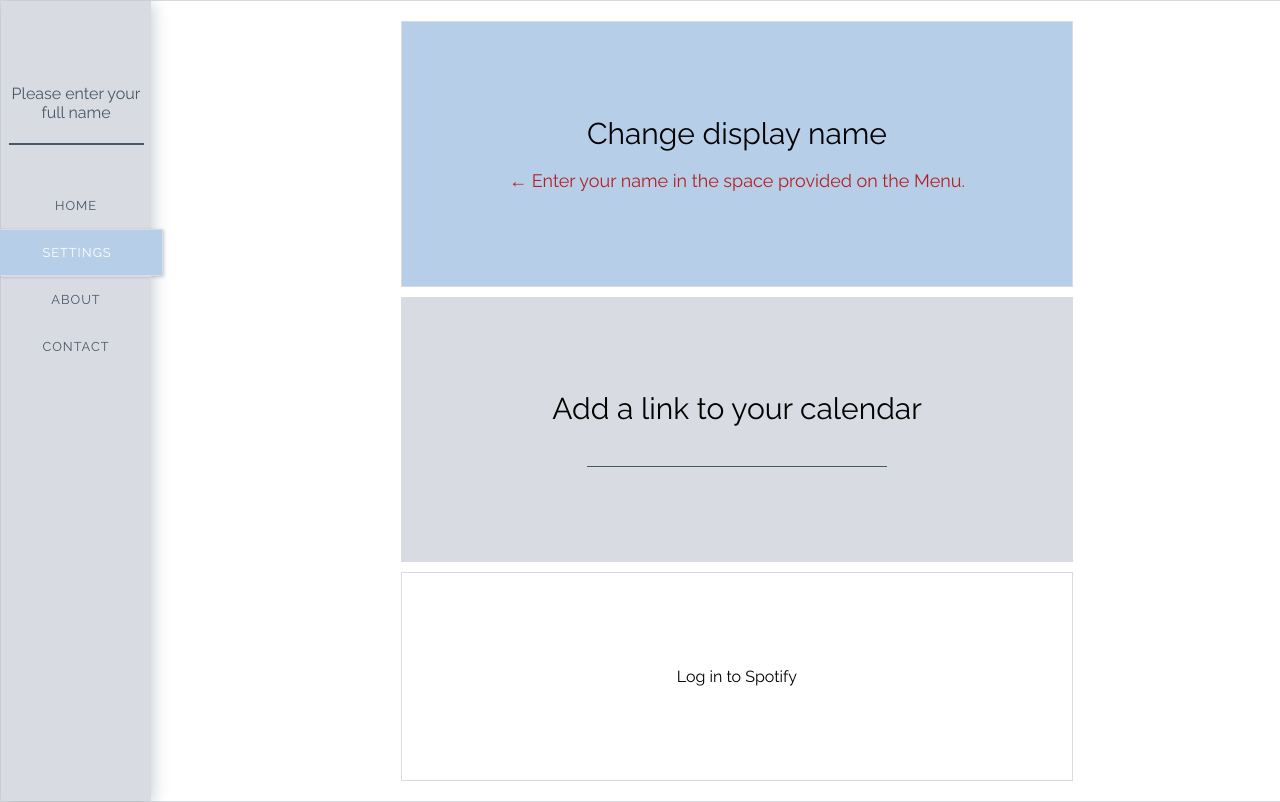
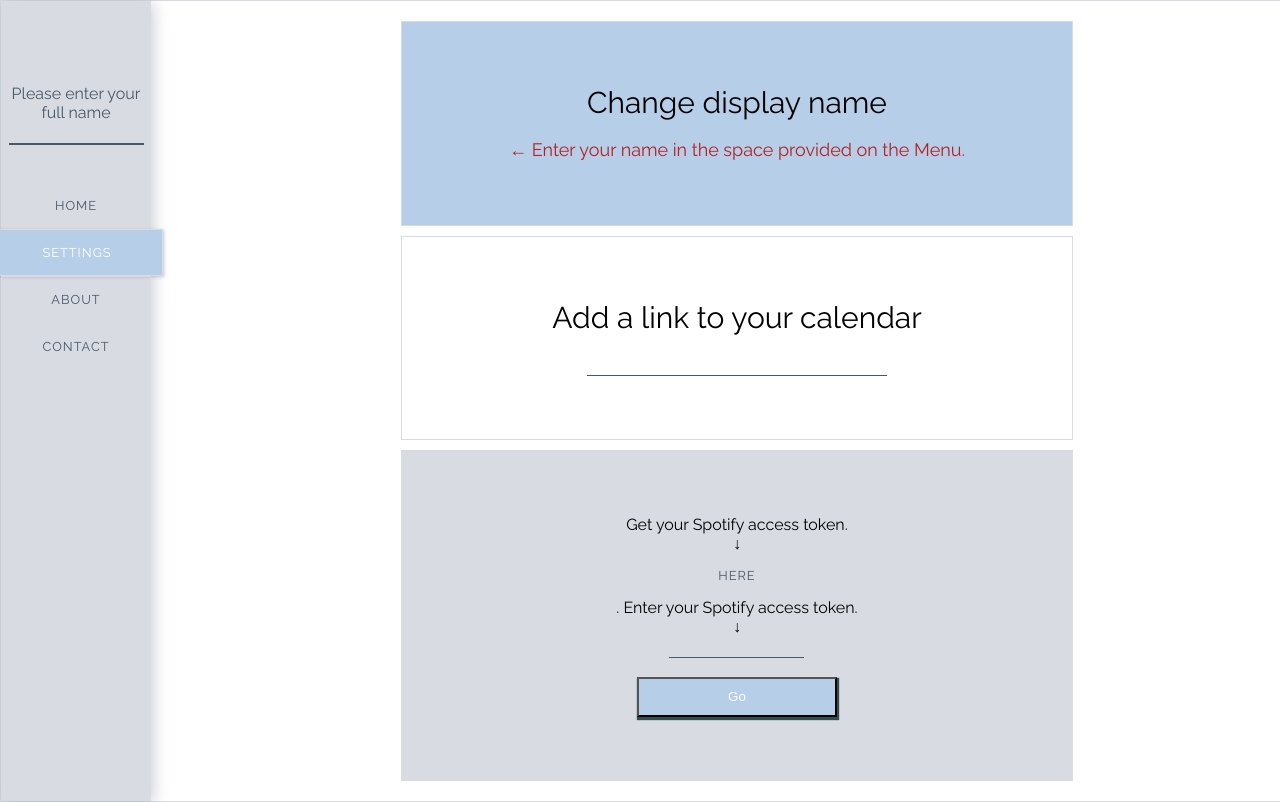
Before and after one commit to emilyannemoses/dashboard-react, a React (Create React App) app: page /settings in a window 1280 px wide. Built offline with nearby package versions, Linux system fonts and the light colour scheme; a web font is replaced by a local one.

Commit message:
seems to be working 🤔

```diff
--- a/src/App/App.js
+++ b/src/App/App.js
@@ -10,7 +10,7 @@ class App extends Component {
       nameVal: '',
       greetingToggle: false,
       calendarHref: ''
-    };
+    }
   }
   componentDidMount(){
     if (localStorage.names) {
--- a/src/Home/Home.js
+++ b/src/Home/Home.js
@@ -20,11 +20,11 @@ class Home extends Component {
                 </div>
 
                 <div className="block two">
-                    <Weather />
+                    <Music />
                 </div>
 
                 <div className="block three">
-                    <Music />
+                    <Weather />
                 </div>
 
                 <div className="block four">
--- a/src/Home/Music/Music.css
+++ b/src/Home/Music/Music.css
@@ -1,5 +1,5 @@
-.three {
-    grid-area: three;
+.two {
+    grid-area: two;
     grid-column: 1;
     border: 1px solid #d8dbe2;
     text-align: center;
--- a/src/Home/Music/Music.js
+++ b/src/Home/Music/Music.js
@@ -1,34 +1,48 @@
-import React from 'react';
+import React, {Component} from 'react';
 import './Music.css'
+import {Link} from 'react-router-dom';
+import Spotify from '../../spotify'
 
-function Music() {
+class Music extends Component {
+    constructor(props) {
+        super(props);
+        this.state = {
+            spotify: Spotify
+        }
+        this.playerCheckInterval = null;
+      }
+    render() {
+        console.log("Music: ",Spotify)
         return (
             <div>
+                { Spotify.error && <p>Error: {Spotify.error }</p>}
                 <div className="music">
                     now playing on spotify
                 </div>
+                { Spotify.loggedIn ? (
                     <div className="info">
-                <div className="progress-bar">
-                    <div className="time--current">1:25</div>
-                    <div className="time--total">-3:25</div>
-                    <div className="fill"></div>
-                </div>
                         <div className="currently-playing">
-                    <h2 className="song-name">Paris in the Rain</h2>
-                    <h3 className="artist-name">Lauv</h3>
+                            <h2 className="song-name">{Spotify.albumName}</h2>
+                            <h2 className="song-name">{Spotify.trackName}</h2>
+                            <h3 className="artist-name">{Spotify.artistName}</h3>
                         </div>
                         <div className="controls">
-                    <div className="option"><i className="fas fa-bars"></i></div>
-                    <div className="volume"><i className="fas fa-volume-up"></i></div>
-                    <div className="previous"><i className="fas fa-backward"></i></div>
-                    <div className="play"><i className="fas fa-play"></i></div>
-                    <div className="next"><i className="fas fa-forward"></i></div>
-                    <div className="shuffle"><i className="fas fa-random"></i></div>
-                    <div className="add"><i className="fas fa-plus"></i></div>
+                            {/* <div className="option"><i className="fas fa-bars"></i></div> */}
+                            {/* <div className="volume"><i className="fas fa-volume-up"></i></div> */}
+                            <div className="previous" onClick={() => Spotify.onPrevClick()}><i className="fas fa-backward"></i></div>
+                            <div className="play" onClick={() => Spotify.onPlayClick()}>{ Spotify.playing ? "Pause" : "Play"}</div>
+                            <div className="next" onClick={() => Spotify.onNextClick()}><i className="fas fa-forward"></i></div>
+                            {/* <div className="shuffle"><i className="fas fa-random"></i></div> */}
+                            {/* <div className="add"><i className="fas fa-plus"></i></div> */}
                         </div>
                     </div>
+                ) : (
+                    <p><Link to="/settings">go to settings to log in to Spotify</Link></p>
+                    )
+                }
             </div>
         )
     }
+}
 
 export default Music;
--- a/src/Home/TodaysDate/TodaysDate.js
+++ b/src/Home/TodaysDate/TodaysDate.js
@@ -16,7 +16,6 @@ class TodaysDate extends Component {
     }
     render() {
         const {month, numberDay, year, months, dayOfWeek} = this.getDate();
-        let calendar;
         return (
             <div className="todays-date">
                 <h1 id="date">{dayOfWeek}</h1>
--- a/src/Home/Weather/Weather.css
+++ b/src/Home/Weather/Weather.css
@@ -1,5 +1,5 @@
-.two {
-    grid-area: two;
+.three {
+    grid-area: three;
     grid-column: 1;
     background: #d8dbe2;
     display: flex;
--- a/src/Settings/Settings.css
+++ b/src/Settings/Settings.css
@@ -1,7 +1,7 @@
 .settings-grid .two {
     grid-area: two;
     grid-column: 1;
-    background: #d8dbe2;
+    background: #fff;
     display: flex;
     flex-direction: column;
     align-items: center;
--- a/src/Settings/Settings.js
+++ b/src/Settings/Settings.js
@@ -1,11 +1,20 @@
 import React, {Component} from 'react';
 import './Settings.css';
+import Spotify from '../spotify'
 
 class Settings extends Component {
+    constructor(props) {
+        super(props);
+        this.state = {
+            spotify: Spotify
+        }
+        this.playerCheckInterval = null;
+      }
     reset() {
         localStorage.removeItem("names");
     }
     render() {
+        console.log("Settings: ",Spotify)
         let lsName;
         if (localStorage.names) {
             lsName = localStorage.getItem('names').replace(/"/g,"");
@@ -32,7 +41,21 @@ class Settings extends Component {
                 </div>
 
                 <div className="block three">
-                    Log in to Spotify
+                    {this.state.spotify.error && <p>Error: {this.state.spotify.error}</p>}
+                    { !this.state.spotify.loggedIn ? (
+                        <div className="App-intro">
+                            Get your Spotify access token. <br></br>&#8595;
+                            <a href="https://beta.developer.spotify.com/documentation/web-playback-sdk/quick-start/#authenticating-with-spotify" target="_blank" rel="noopener noreferrer">here</a>.
+                            Enter your Spotify access token.<br></br>&#8595;<br></br>
+                            <input
+                                onChange={e => this.setState({ token: e.target.value })}
+                            />
+                            <br></br><br></br>
+                            <button onClick={() => this.state.spotify.handleLogin(this.state.token)}>Go</button>
+                        </div>
+                    ) : (
+                        <div></div>
+                    )}
                 </div>
             </div>
         )
--- a/src/index.css
+++ b/src/index.css
@@ -44,7 +44,7 @@ p a {
   display: grid;
   grid-gap: 10px;
   grid-template-columns: repeat(2, 1fr);
-  grid-template-areas: "one four" "one four" "two five" "three five" "three five" "three five" "three five" "three five";
+  grid-template-areas: "one four" "one four" "two five" "two five" "two five" "two five" "two five" "three five";
 }
 .icon {
   width: 55px;
--- /dev/null
+++ b/src/spotify.js
@@ -0,0 +1,93 @@
+const Spotify = {
+    token: "",
+    deviceId: "",
+    loggedIn: false,
+    error: "",
+    trackName: "Track Name",
+    artistName: "Artist Name",
+    albumName: "Album Name",
+    playing: false,
+    position: 0,
+    duration: 1,
+    handleLogin: function(token){
+        if (token !== "") {
+            this.token = token;
+            this.loggedIn = true;
+            this.playerCheckInterval = setInterval(() => this.checkForPlayer(token), 1000);
+        }
+    },
+    checkForPlayer(token) {
+        if (window.Spotify !== null) {
+            clearInterval(this.playerCheckInterval);
+            this.player = new window.Spotify.Player({
+                name: "Emily's Spotify Player",
+                getOAuthToken: cb => { cb(token); },
+            });
+            this.createEventHandlers(token);
+            this.player.connect();
+        }
+    },
+    createEventHandlers(token) {
+        this.player.on('initialization_error', e => { console.error(e); });
+        this.player.on('authentication_error', e => {
+          console.error(e);
+          this.loggedIn = false;
+        });
+        this.player.on('account_error', e => { console.error(e); });
+        this.player.on('playback_error', e => { console.error(e); });
+        this.player.on('player_state_changed', state => this.onStateChanged(state));
+        this.player.on('ready', async data => {
+            let { device_id } = data;
+            this.deviceId = device_id;
+            this.transferPlaybackHere(this.deviceId, token);
+        });
+    },
+    transferPlaybackHere(deviceId, token) {
+        this.deviceId = deviceId;
+        this.token = token;
+        // https://beta.developer.spotify.com/documentation/web-api/reference/player/transfer-a-users-playback/
+        fetch("https://api.spotify.com/v1/me/player", {
+            method: "PUT",
+            headers: {
+                'Authorization': 'Bearer ' + token,
+                'Content-Type': 'application/json',
+            },
+            body: JSON.stringify({
+                "device_ids": [ deviceId ],
+                "play": true
+            }),
+        }).catch(error => console.log("There was an error", error));
+    },
+    onStateChanged(state) {
+        if (state !== null) {
+            const {
+                current_track: currentTrack,
+                // position,
+                // duration,
+            } = state.track_window;
+            // const trackName = currentTrack.name;
+            // const albumName = currentTrack.album.name;
+            // const artistName = currentTrack.artists.map(artist => artist.name).join(", ");
+            const playing = !state.paused;
+            // this.position;
+            // this.duration;
+            this.trackName = currentTrack.name;
+            this.albumName = currentTrack.album.name;
+            this.artistName = currentTrack.artists.map(artist => artist.name).join(", ");;
+            this.playing = playing
+        } else {
+            this.error ="Looks like you might have swapped to another device?";
+        }
+    },
+    onPrevClick() {
+        this.player.previousTrack();
+    },
+    onPlayClick() {
+        this.player.togglePlay();
+    },
+    onNextClick() {
+        this.player.nextTrack();
+    }
+}
+
+export default Spotify;
```
Also changed, not shown: src/Menu/Menu.js (+12 -2 lines). Lines whose indentation alone changed are shown as unchanged.
